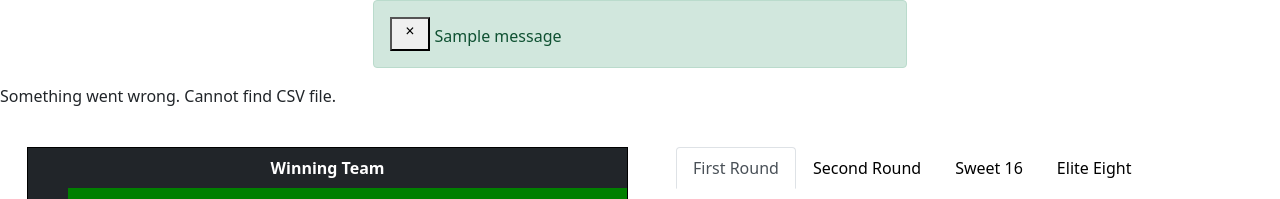
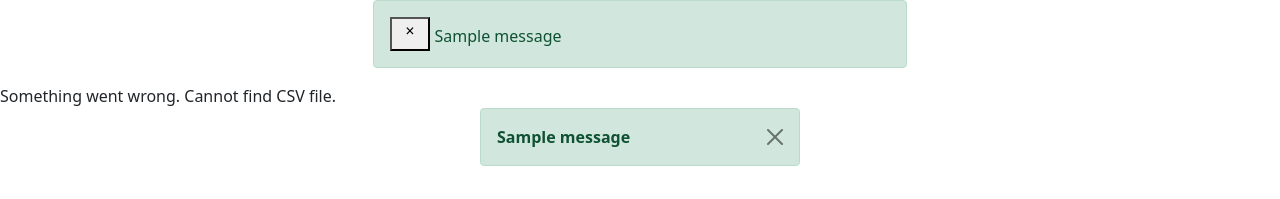
Before and after one commit to cqchisholm/March-Madness-Squares, a Django app: page / in a window 1280 px wide. Shown: the part 64-263 px from the top of the page. Run offline with Django 3.2, Linux system fonts and the light colour scheme; data comes from the database, SQL or seed files in the repository; both versions use the stored data as it was after the commit; one stand-in notice (Sample message) is shown; lists and menus that the app fills with data are empty; some libraries are stand-ins or nearby versions.

Commit message:
Added messages alert

```diff
--- a/MMSquares/Squares/templates/squares/homepage.html
+++ b/MMSquares/Squares/templates/squares/homepage.html
@@ -7,8 +7,17 @@
 
     {% load crispy_forms_tags %}
 
-    {% if message %}
-        {{ message }}
+    {% if error_message %}
+        {{ error_message }}
+    {% endif %}
+
+    {% if messages %}
+        {% for message in messages %}
+            <div class="alert alert-success alert-dismissible fade show w-25 mx-auto" role="alert">
+                <strong>{{ message }}</strong>
+                <button type="button" class="btn-close" data-bs-dismiss="alert" aria-label="Close"></button>
+            </div>
+        {% endfor %}
     {% endif %}
 
         <div class="row">
--- a/MMSquares/Squares/views.py
+++ b/MMSquares/Squares/views.py
@@ -4,6 +4,7 @@
 from django.shortcuts import render, redirect
 from django.contrib.auth import login, logout, authenticate
 from django.contrib.auth.models import User
+from django.urls import reverse
 from .forms import LoginForm, UploadCSVForm, WinnerForm
 from .models import RoundAmounts, WinningNumbers, LosingNumbers, Players
 from .helpers import random_numbers
@@ -13,46 +14,6 @@
 
 
 def homepage(request):
-    if request.method == 'POST' and 'new_numbers' in request.POST:
-        # Get new winning team numbers
-        winning_numbers = random_numbers()
-        # Get losing team numbers
-        losing_numbers = random_numbers()
-
-        # Update WinningNumbers model
-        WinningNumbers.objects.filter(id=1).update(
-            spot1=winning_numbers[0],
-            spot2=winning_numbers[1],
-            spot3=winning_numbers[2],
-            spot4=winning_numbers[3],
-            spot5=winning_numbers[4],
-            spot6=winning_numbers[5],
-            spot7=winning_numbers[6],
-            spot8=winning_numbers[7],
-            spot9=winning_numbers[8],
-            spot10=winning_numbers[9],
-        )
-        # Save WinningNumbers model
-        for item in WinningNumbers.objects.filter(id=1):
-            item.save()
-
-        # Update LosingNumbers model
-        LosingNumbers.objects.filter(id=1).update(
-            spot1=losing_numbers[0],
-            spot2=losing_numbers[1],
-            spot3=losing_numbers[2],
-            spot4=losing_numbers[3],
-            spot5=losing_numbers[4],
-            spot6=losing_numbers[5],
-            spot7=losing_numbers[6],
-            spot8=losing_numbers[7],
-            spot9=losing_numbers[8],
-            spot10=losing_numbers[9],
-        )
-        # Save LosingNumbers model
-        for item in LosingNumbers.objects.filter(id=1):
-            item.save()
-
 
     # Winning team's numbers
     win_nums = WinningNumbers.objects.values()[0]
@@ -120,7 +81,7 @@
         })
     except:
         return render(request, 'squares/homepage.html', {
-            'message': 'Something went wrong. Cannot find CSV file.'
+            'error_message': 'Something went wrong. Cannot find CSV file.'
         })
 
 
@@ -169,4 +130,46 @@
 
 
 def quick_settings(request):
+    if request.method == 'POST' and 'new_numbers' in request.POST:
+        # Get new winning team numbers
+        winning_numbers = random_numbers()
+        # Get losing team numbers
+        losing_numbers = random_numbers()
+
+        # Update WinningNumbers model
+        WinningNumbers.objects.filter(id=1).update(
+            spot1=winning_numbers[0],
+            spot2=winning_numbers[1],
+            spot3=winning_numbers[2],
+            spot4=winning_numbers[3],
+            spot5=winning_numbers[4],
+            spot6=winning_numbers[5],
+            spot7=winning_numbers[6],
+            spot8=winning_numbers[7],
+            spot9=winning_numbers[8],
+            spot10=winning_numbers[9],
+        )
+        # Save WinningNumbers model
+        for item in WinningNumbers.objects.filter(id=1):
+            item.save()
+
+        # Update LosingNumbers model
+        LosingNumbers.objects.filter(id=1).update(
+            spot1=losing_numbers[0],
+            spot2=losing_numbers[1],
+            spot3=losing_numbers[2],
+            spot4=losing_numbers[3],
+            spot5=losing_numbers[4],
+            spot6=losing_numbers[5],
+            spot7=losing_numbers[6],
+            spot8=losing_numbers[7],
+            spot9=losing_numbers[8],
+            spot10=losing_numbers[9],
+        )
+        # Save LosingNumbers model
+        for item in LosingNumbers.objects.filter(id=1):
+            item.save()
+
+        messages.success(request, 'New numbers have been created.')
+        return redirect(reverse('homepage'))
     return render(request, 'squares/quick_settings.html')
```
Also changed, not shown: MMSquares/db.sqlite3.
